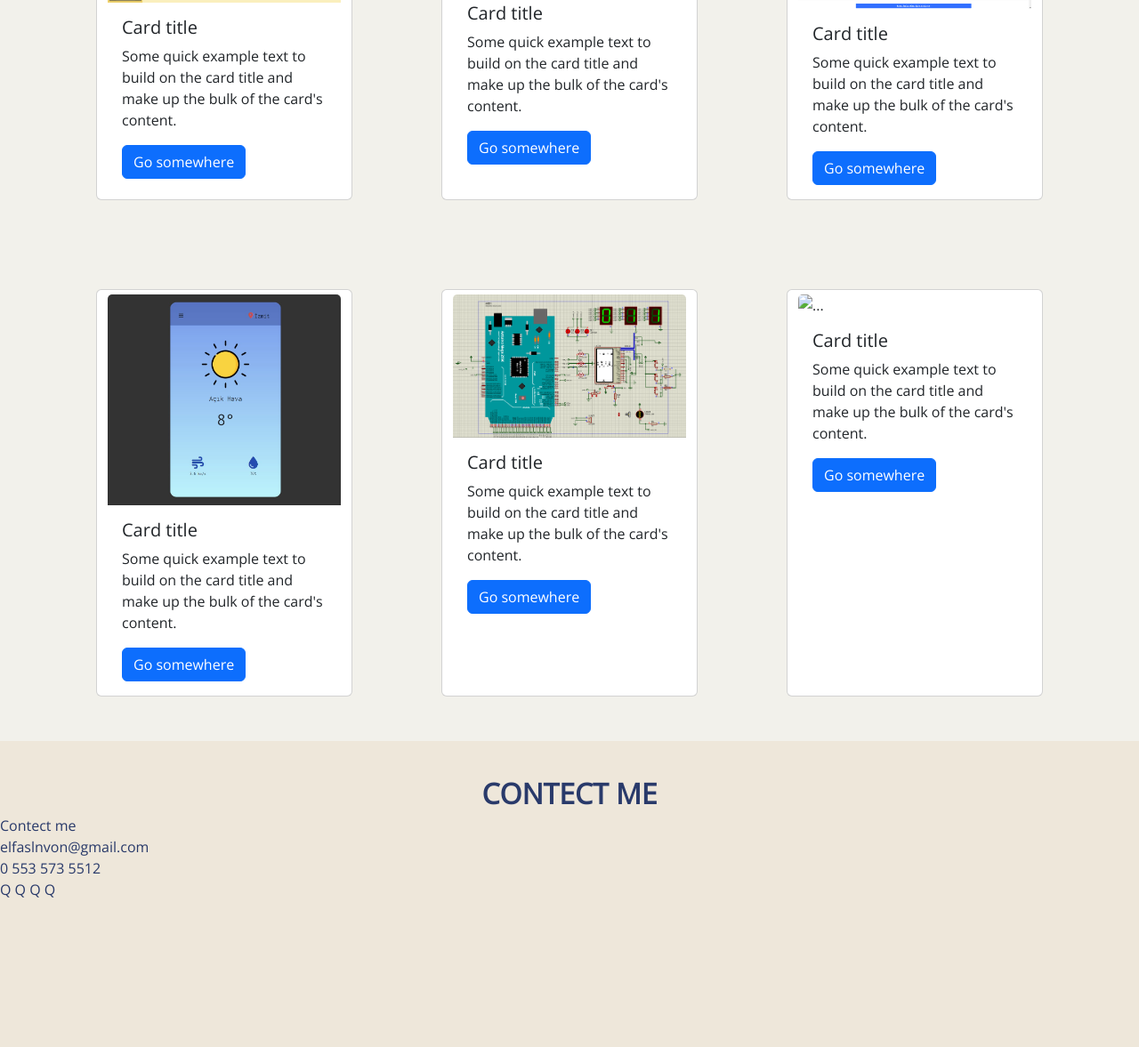
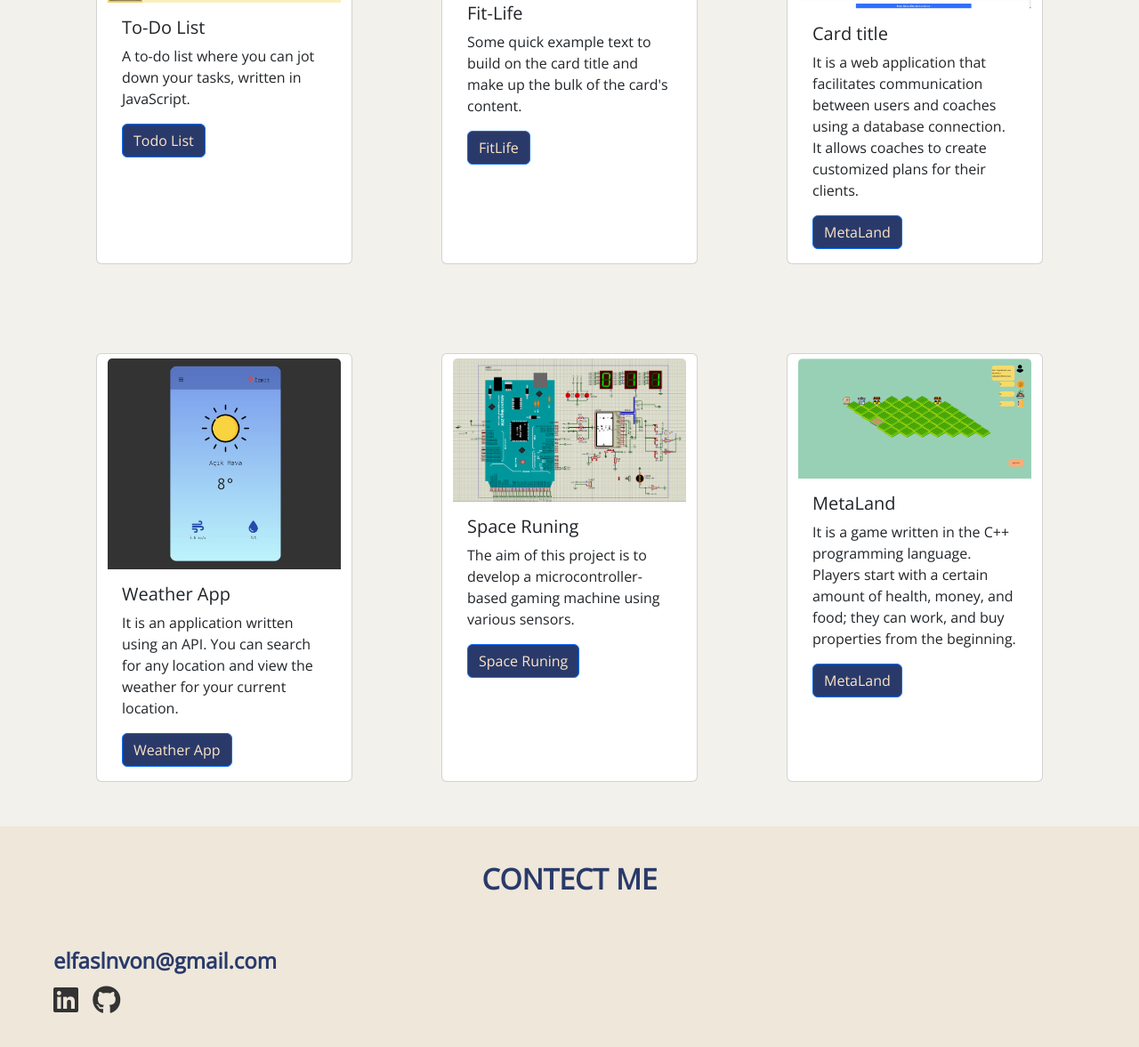
Before and after one commit to elifaslnn/portfolio, a plain HTML site: page index.html in a window 1280 px wide. Shown: the part 943-2120 px from the top of the page at 89% size. Before the commit the page ends 1955 px from the top, so only its background shows below. Drawn offline with nearby package versions, Linux system fonts and the light colour scheme.

Commit message:
contect icons added

```diff
--- a/index.html
+++ b/index.html
@@ -19,12 +19,16 @@
     />
 
     <link rel="stylesheet" href="style.css" />
+    <script
+      src="https://kit.fontawesome.com/510edee830.js"
+      crossorigin="anonymous"
+    ></script>
   </head>
   <body>
     <!-- NAVBAR -->
     <nav class="navbar navbar-expand-lg">
       <div class="container-fluid">
-        <a class="navbar-brand" href="#">Navbar</a>
+        <div class="navbar-brand" href="#">Elif Aslan</div>
         <button
           class="navbar-toggler"
           type="button"
@@ -39,15 +43,17 @@
         <div class="collapse navbar-collapse" id="navbarSupportedContent">
           <ul class="navbar-nav me-auto mb-2 mb-lg-0">
             <li class="nav-item">
-              <a class="nav-link active" aria-current="page" href="#">Home</a>
+              <a class="nav-link active" aria-current="page" href="#home"
+                >Home</a
+              >
             </li>
             <li class="nav-item">
-              <a class="nav-link active" aria-current="page" href="#"
+              <a class="nav-link active" aria-current="page" href="#projects"
                 >Projects</a
               >
             </li>
             <li class="nav-item">
-              <a class="nav-link active" aria-current="page" href="#"
+              <a class="nav-link active" aria-current="page" href="#contect"
                 >Contect</a
               >
             </li>
@@ -56,7 +62,7 @@
       </div>
     </nav>
     <!-- HOME -->
-    <div class="row justify-content-center home">
+    <div class="row justify-content-center home" id="home">
       <div class="col-md-6" id="demo">
         Hi! <b>I'm Elif Aslan</b><br />
         I'm a computer engineering student <br />
@@ -68,7 +74,7 @@
     </div>
     <!-- CARDS -->
 
-    <div class="cards">
+    <div class="cards" id="projects">
       <div class="rowjustify-content-center projectHeader">
         <H>MY PROJECTS</H>
       </div>
@@ -76,23 +82,33 @@
         <div class="card" style="width: 18rem">
           <img src="img/todo.png" class="card-img-top" alt="..." />
           <div class="card-body">
-            <h5 class="card-title">Card title</h5>
+            <h5 class="card-title">To-Do List</h5>
             <p class="card-text">
-              Some quick example text to build on the card title and make up the
-              bulk of the card's content.
+              A to-do list where you can jot down your tasks, written in
+              JavaScript.
             </p>
-            <a href="#" class="btn btn-primary">Go somewhere</a>
+            <a
+              href="https://github.com/elifaslnn/To-Do-List"
+              target="_blank"
+              class="btn btn-primary cardBtn"
+              >Todo List</a
+            >
           </div>
         </div>
         <div class="card" style="width: 18rem">
           <img src="img/fitLife.jpg" class="card-img-top" alt="..." />
           <div class="card-body">
-            <h5 class="card-title">Card title</h5>
+            <h5 class="card-title">Fit-Life</h5>
             <p class="card-text">
               Some quick example text to build on the card title and make up the
               bulk of the card's content.
             </p>
-            <a href="#" class="btn btn-primary">Go somewhere</a>
+            <a
+              href="https://github.com/elifaslnn/FitLife-Web-Application"
+              target="_blank"
+              class="btn btn-primary cardBtn"
+              >FitLife</a
+            >
           </div>
         </div>
         <div class="card" style="width: 18rem">
@@ -100,58 +116,91 @@
           <div class="card-body">
             <h5 class="card-title">Card title</h5>
             <p class="card-text">
-              Some quick example text to build on the card title and make up the
-              bulk of the card's content.
+              It is a web application that facilitates communication between
+              users and coaches using a database connection. It allows coaches
+              to create customized plans for their clients.
             </p>
-            <a href="#" class="btn btn-primary">Go somewhere</a>
+
+            <a
+              href="https://github.com/Meta-Land/MetaLand"
+              target="_blank"
+              class="btn btn-primary cardBtn"
+              >MetaLand</a
+            >
           </div>
         </div>
         <div class="card" style="width: 18rem">
           <img src="img/weather.jpg" class="card-img-top" alt="..." />
           <div class="card-body">
-            <h5 class="card-title">Card title</h5>
+            <h5 class="card-title">Weather App</h5>
             <p class="card-text">
-              Some quick example text to build on the card title and make up the
-              bulk of the card's content.
+              It is an application written using an API. You can search for any
+              location and view the weather for your current location.
             </p>
-            <a href="#" class="btn btn-primary">Go somewhere</a>
+            <a
+              href="https://github.com/elifaslnn/WeatherApp"
+              target="_blank"
+              class="btn btn-primary cardBtn"
+              >Weather App</a
+            >
           </div>
         </div>
         <div class="card" style="width: 18rem">
           <img src="img/space.png" class="card-img-top" alt="..." />
           <div class="card-body">
-            <h5 class="card-title">Card title</h5>
+            <h5 class="card-title">Space Runing</h5>
             <p class="card-text">
-              Some quick example text to build on the card title and make up the
-              bulk of the card's content.
+              The aim of this project is to develop a microcontroller-based
+              gaming machine using various sensors.
             </p>
-            <a href="#" class="btn btn-primary">Go somewhere</a>
+            <a
+              href="https://github.com/elifaslnn/space-runing"
+              target="_blank"
+              class="btn btn-primary cardBtn"
+              >Space Runing</a
+            >
           </div>
         </div>
         <div class="card" style="width: 18rem">
-          <img src="..." class="card-img-top" alt="..." />
+          <img src="img/metaland.PNG" class="card-img-top" alt="..." />
           <div class="card-body">
-            <h5 class="card-title">Card title</h5>
+            <h5 class="card-title">MetaLand</h5>
             <p class="card-text">
-              Some quick example text to build on the card title and make up the
-              bulk of the card's content.
+              It is a game written in the C++ programming language. Players
+              start with a certain amount of health, money, and food; they can
+              work, and buy properties from the beginning.
             </p>
-            <a href="#" class="btn btn-primary">Go somewhere</a>
+            <a
+              href="https://github.com/Meta-Land/MetaLand"
+              target="_blank"
+              class="btn btn-primary cardBtn"
+              >MetaLand</a
+            >
           </div>
         </div>
       </div>
     </div>
 
-    <div class="contect">
+    <div class="contect" id="contect">
       <div class="rowjustify-content-center projectHeader">
         <H>CONTECT ME</H>
       </div>
       <div class="col-6 contInfo">
-        Contect me<br />
         elfaslnvon@gmail.com<br />
-        0 553 573 5512<br />
-
-        Q Q Q Q
+        <div class="icons">
+          <a
+            href="https://www.linkedin.com/in/elif-aslan-a57201229/"
+            target="_blank"
+            class="fa-brands fa-linkedin"
+          >
+          </a>
+          <a
+            href="https://github.com/elifaslnn"
+            target="_blank"
+            class="fa-brands fa-github"
+          >
+          </a>
+        </div>
       </div>
     </div>
 
--- a/style.css
+++ b/style.css
@@ -5,12 +5,14 @@ body {
 
 .navbar {
   background-color: rgb(110, 133, 183);
+  text-decoration: none;
+  color: antiquewhite;
   font-weight: bolder;
-  color: #293a6a;
   top: 0;
   position: sticky;
   z-index: 1;
 }
+
 #profilePhoto {
   max-width: 100%;
   max-height: 100%;
@@ -37,22 +39,45 @@ body {
 .cards {
   margin-top: 200px;
   background-color: rgb(242, 241, 235);
-  z-index: -1;
 }
 .cardsRow {
   margin-bottom: 20px;
+  height: max-content;
 }
 .card {
   margin: 50px;
   padding-top: 5px;
+  position: relative;
+  display: flex;
+  flex-direction: column;
 }
-
+.cardBtn {
+  background-color: #293a6a;
+  color: bisque;
+}
 .home {
   margin-top: 200px;
 }
 
 .contInfo {
   color: #293a6a;
+  margin-left: 60px;
+  font-size: x-large;
+  font-weight: bold;
+  margin-top: 50px;
+  margin-bottom: 100px;
+}
+
+.icons {
+  margin-top: 10px;
+}
+
+.icons a {
+  color: #333;
+  margin-right: 10px;
+  font-size: xx-large;
+  cursor: pointer;
+  text-decoration: none;
 }
 
 @media screen and (max-width: 768px) {
```
Also changed, not shown: img/metaland.PNG (added).
